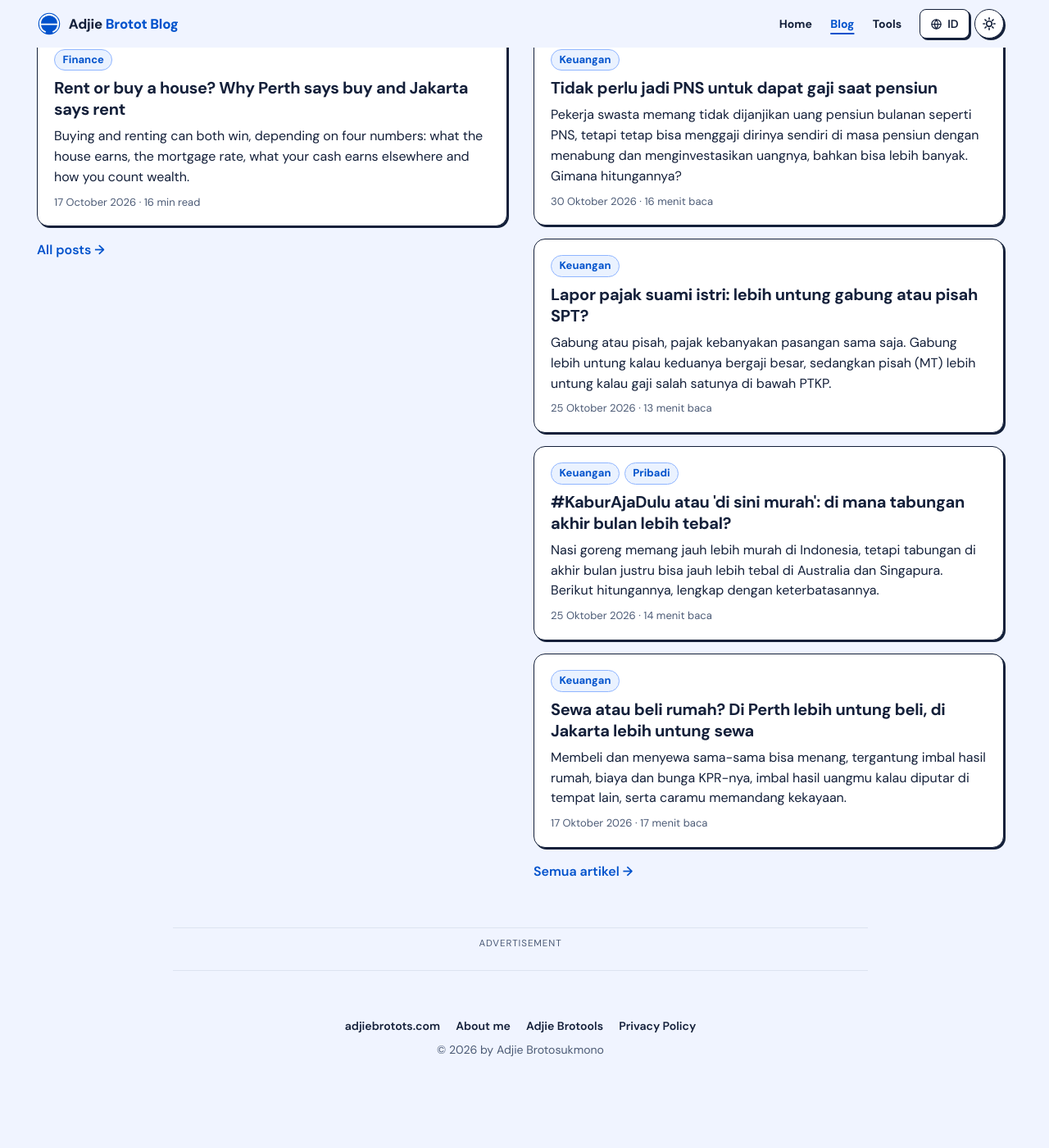
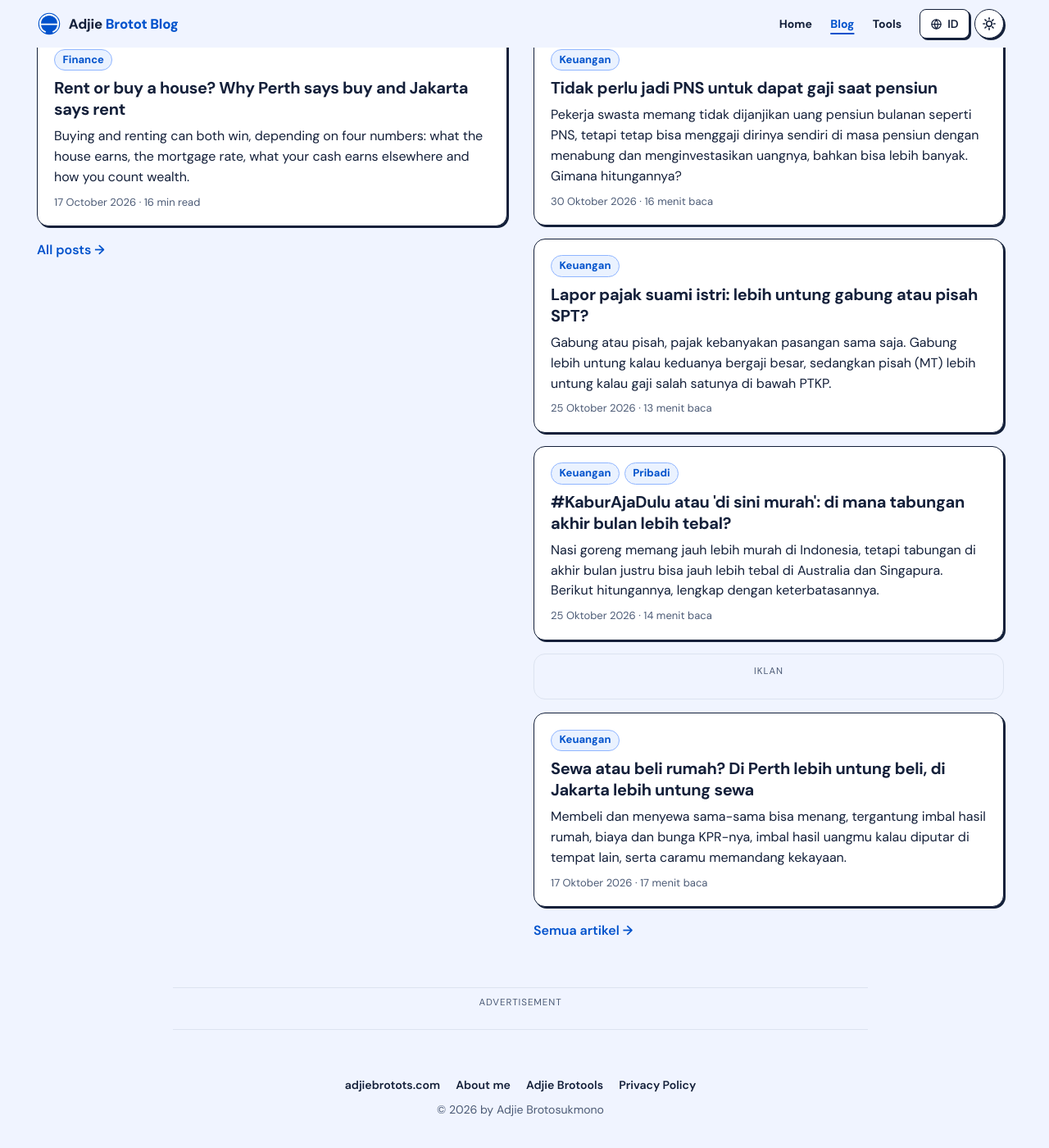
Before and after one commit to adjiebrotot/blog, a Jekyll site: the page built from index.html, in a window 1280 px wide and 1400 px high, scrolled down 301 px. Shown: the whole window at 82% size. Built offline with Jekyll 4.4.1, drawn with Linux system fonts in a browser that asks for light colours; before the commit the page ends 1629 px from its top, so only the background shows below that.

Commit message:
Ads: the in-feed unit among the home page cards
Once per list, after the third card and only when another card follows,
drawn without the cards' sticker and labelled so it never passes for a
post. Slot and layout key in _config.yml.

Co-Authored-By: Claude Opus 5.5 <noreply@anthropic.com>
Claude-Session: https://claude.ai/code/session_01QpNtMhzXzmHsTkSMJ4zdtT

```diff
--- a/_config.yml
+++ b/_config.yml
@@ -78,15 +78,20 @@ comments:
 # before the break), at most `max` per post. That is one ad per two or three
 # minutes of reading, so text always far outweighs ads. The multiplex unit goes
 # once after the post (so at least `tail` words from the last in-article unit),
-# and once under the post lists on the home pages (landing.html, home.html). A
-# post opts out of both units with `ads: false` in its front matter. The slots
-# are the blog's own (In-article 2, Multiplex 3), so AdSense reports them apart
-# from the tool site's; the map of every unit on
-# the three sites is in the tool repo's shared.css, above .ad-slot.
+# and once under the post lists on the home pages (landing.html, home.html).
+# Those lists also carry the in-feed unit once, after card `in_feed_after`, and
+# only when another card follows, so an ad never ends a list. A post opts out
+# of its units with `ads: false` in its front matter. The slots are the blog's
+# own (In-article 2, Multiplex 3, In-feed), so AdSense reports them apart from
+# the tool site's; the map of every unit on the three sites is in the tool
+# repo's shared.css, above .ad-slot.
 adsense:
   client: ca-pub-8730116101825381
   in_article_slot: "7068974137"
   multiplex_slot: "6347753554"
+  in_feed_slot: "6995134169"
+  in_feed_layout_key: "-gw-3+1f-3d+2z"
+  in_feed_after: 3
   first_after: 350
   gap: 600
   tail: 300
--- /dev/null
+++ b/_includes/ad-in-feed.html
@@ -0,0 +1,16 @@
+{%- comment -%}
+  The AdSense in-feed unit among a home page's post cards, labelled and drawn
+  without the cards' sticker so it never passes for one of the blog's posts.
+  The loader script is in head.html. Placed by home.html and landing.html,
+  never by hand.
+{%- endcomment -%}
+<aside class="ad-slot ad-feed" aria-label="{{ include.t.ad_label }}">
+  <p class="ad-label">{{ include.t.ad_label }}</p>
+  <ins class="adsbygoogle"
+       style="display:block"
+       data-ad-format="fluid"
+       data-ad-layout-key="{{ site.adsense.in_feed_layout_key }}"
+       data-ad-client="{{ site.adsense.client }}"
+       data-ad-slot="{{ site.adsense.in_feed_slot }}"></ins>
+  <script>(adsbygoogle = window.adsbygoogle || []).push({});</script>
+</aside>
--- a/_layouts/home.html
+++ b/_layouts/home.html
@@ -11,6 +11,10 @@ layout: default
     {%- comment -%} The newest post leads at full width, so a short list never leaves the row half empty. {%- endcomment -%}
     {%- for p in _posts %}
     {% include post-card.html post=p lang=lang featured=forloop.first %}
+    {%- comment -%} The in-feed unit once, never as the last item. Settings: `adsense` in _config.yml. {%- endcomment -%}
+    {%- if forloop.index == site.adsense.in_feed_after and forloop.rindex > 1 and site.adsense.in_feed_slot %}
+    {% include ad-in-feed.html t=t %}
+    {%- endif %}
     {%- endfor %}
   </div>
   {%- else %}
--- a/_layouts/landing.html
+++ b/_layouts/landing.html
@@ -13,6 +13,9 @@ layout: default
     <div class="post-list">
       {%- for p in _posts limit: 6 %}
       {% include post-card.html post=p lang=_l level=3 %}
+      {%- if forloop.index == site.adsense.in_feed_after and forloop.rindex > 1 and site.adsense.in_feed_slot %}
+      {% include ad-in-feed.html t=_t %}
+      {%- endif %}
       {%- endfor %}
     </div>
     {%- else %}
--- a/assets/css/blog.css
+++ b/assets/css/blog.css
@@ -291,6 +291,13 @@ main { padding: 1rem 0 3rem; }
 .ad-end .ad-label { margin: 0 0 0.5rem; color: var(--muted); font-size: 0.72rem; letter-spacing: 0.08em; text-transform: uppercase; text-align: center; }
 .ad-end:has(ins[data-ad-status="unfilled"]) { display: none; }
 
+/* The in-feed unit among the home page cards (_includes/ad-in-feed.html): a
+   card's shape with a plain rule instead of the sticker, so it never reads as
+   a post, and gone when AdSense has none. */
+.ad-feed { padding: 0.75rem 1rem 1rem; border: 1px solid var(--border); border-radius: var(--radius-xl); }
+.ad-feed .ad-label { margin: 0 0 0.5rem; color: var(--muted); font-size: 0.72rem; letter-spacing: 0.08em; text-transform: uppercase; text-align: center; }
+.ad-feed:has(ins[data-ad-status="unfilled"]) { display: none; }
+
 /* Callouts: <div class="note">…</div> or {: .note} / {: .warning} on a paragraph. */
 /* Set apart by a field of tone, not an outline. */
 .prose .note, .prose .tldr, .prose .warning {
```
